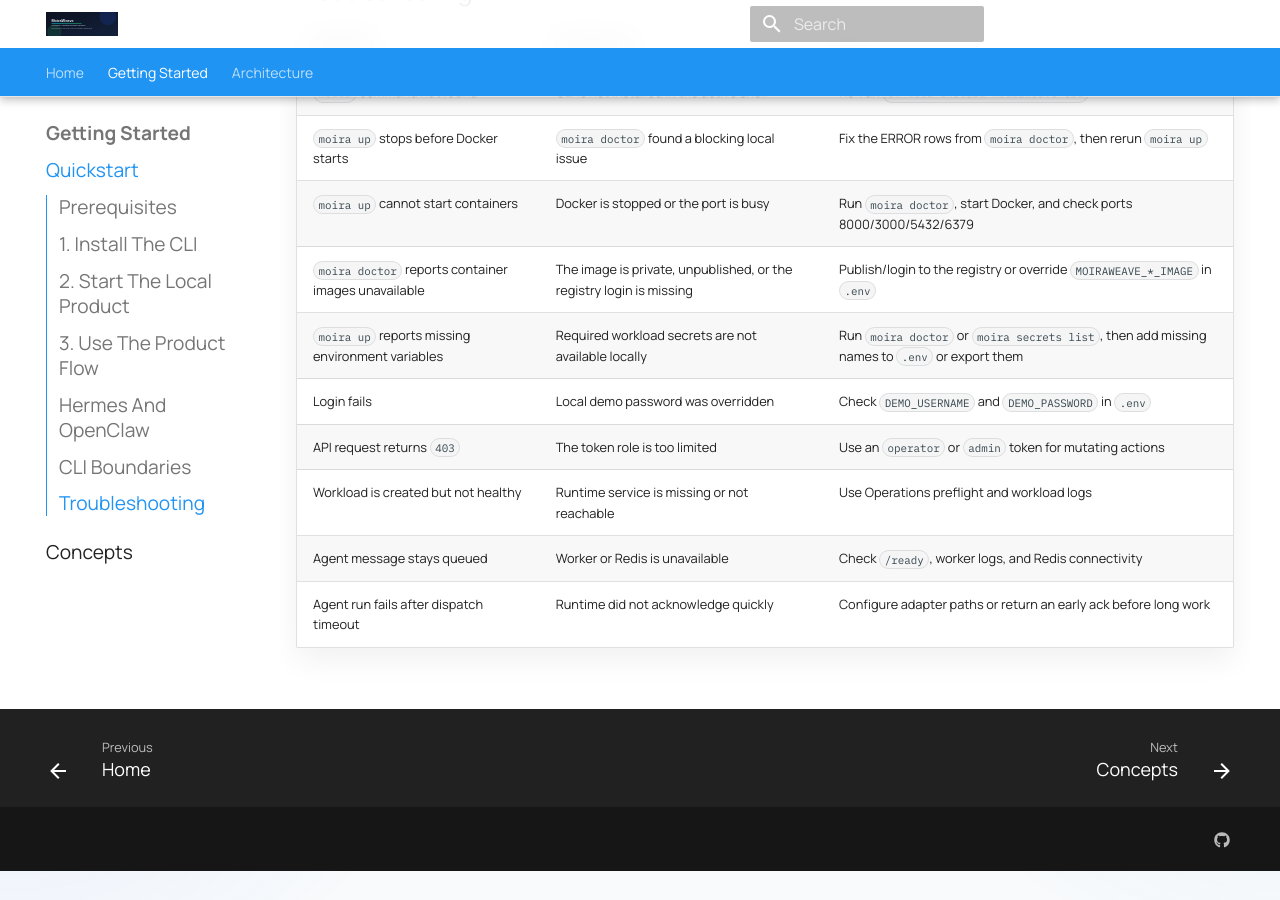
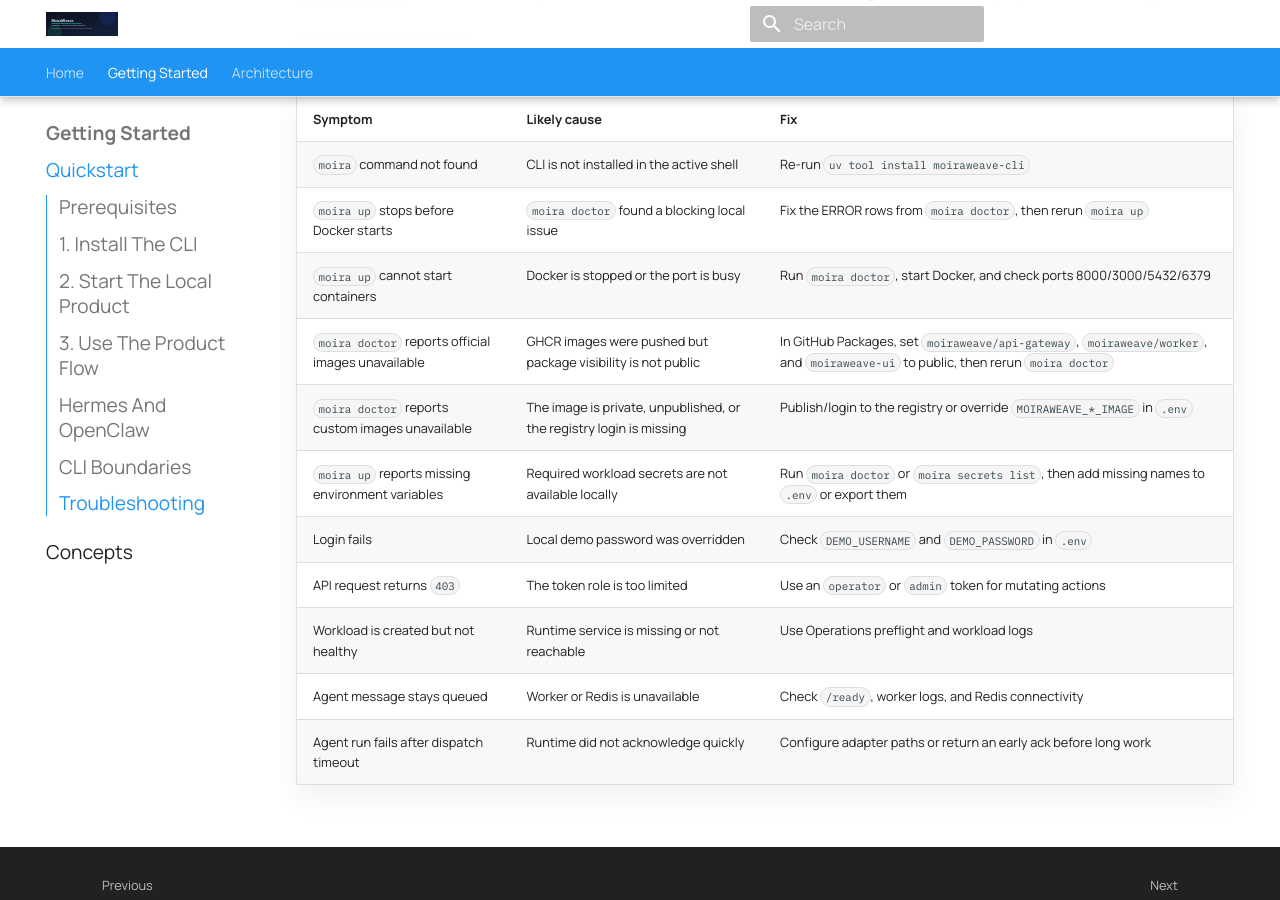
Before and after one commit to moiraweave-labs/moiraweave-docs, an MkDocs documentation site: the page built from docs/quickstart.md, in a window 1280 px wide and 900 px high, scrolled down 3071 px. Built offline with MkDocs 1.6.1 and Material for MkDocs 9.7.7, drawn with Linux system fonts in a browser that asks for light colours; comment, search, counter and statistics services are not loaded; before the commit the page ends 3942 px from its top, so only the background shows below that; some of the changed text lies outside the part shown.

Commit message:
docs: document public image visibility

```diff
--- a/docs/quickstart.md
+++ b/docs/quickstart.md
@@ -76,6 +76,10 @@ If you run development builds or private registries, override platform images in
 `MOIRAWEAVE_UI_IMAGE`. `moira doctor` checks whether required images are locally
 available or pullable before Docker starts.
 
+Official images are built and pushed by GitHub Actions. GHCR package visibility
+is a separate setting: the packages must be public for anonymous `docker pull`
+and first-run `moira up` to work without a registry login.
+
 ## 3. Use The Product Flow
 
 In the dashboard:
@@ -145,7 +149,8 @@ controller/operator.
 | `moira` command not found | CLI is not installed in the active shell | Re-run `uv tool install moiraweave-cli` |
 | `moira up` stops before Docker starts | `moira doctor` found a blocking local issue | Fix the ERROR rows from `moira doctor`, then rerun `moira up` |
 | `moira up` cannot start containers | Docker is stopped or the port is busy | Run `moira doctor`, start Docker, and check ports 8000/3000/5432/6379 |
-| `moira doctor` reports container images unavailable | The image is private, unpublished, or the registry login is missing | Publish/login to the registry or override `MOIRAWEAVE_*_IMAGE` in `.env` |
+| `moira doctor` reports official images unavailable | GHCR images were pushed but package visibility is not public | In GitHub Packages, set `moiraweave/api-gateway`, `moiraweave/worker`, and `moiraweave-ui` to public, then rerun `moira doctor` |
+| `moira doctor` reports custom images unavailable | The image is private, unpublished, or the registry login is missing | Publish/login to the registry or override `MOIRAWEAVE_*_IMAGE` in `.env` |
 | `moira up` reports missing environment variables | Required workload secrets are not available locally | Run `moira doctor` or `moira secrets list`, then add missing names to `.env` or export them |
 | Login fails | Local demo password was overridden | Check `DEMO_USERNAME` and `DEMO_PASSWORD` in `.env` |
 | API request returns `403` | The token role is too limited | Use an `operator` or `admin` token for mutating actions |
```
